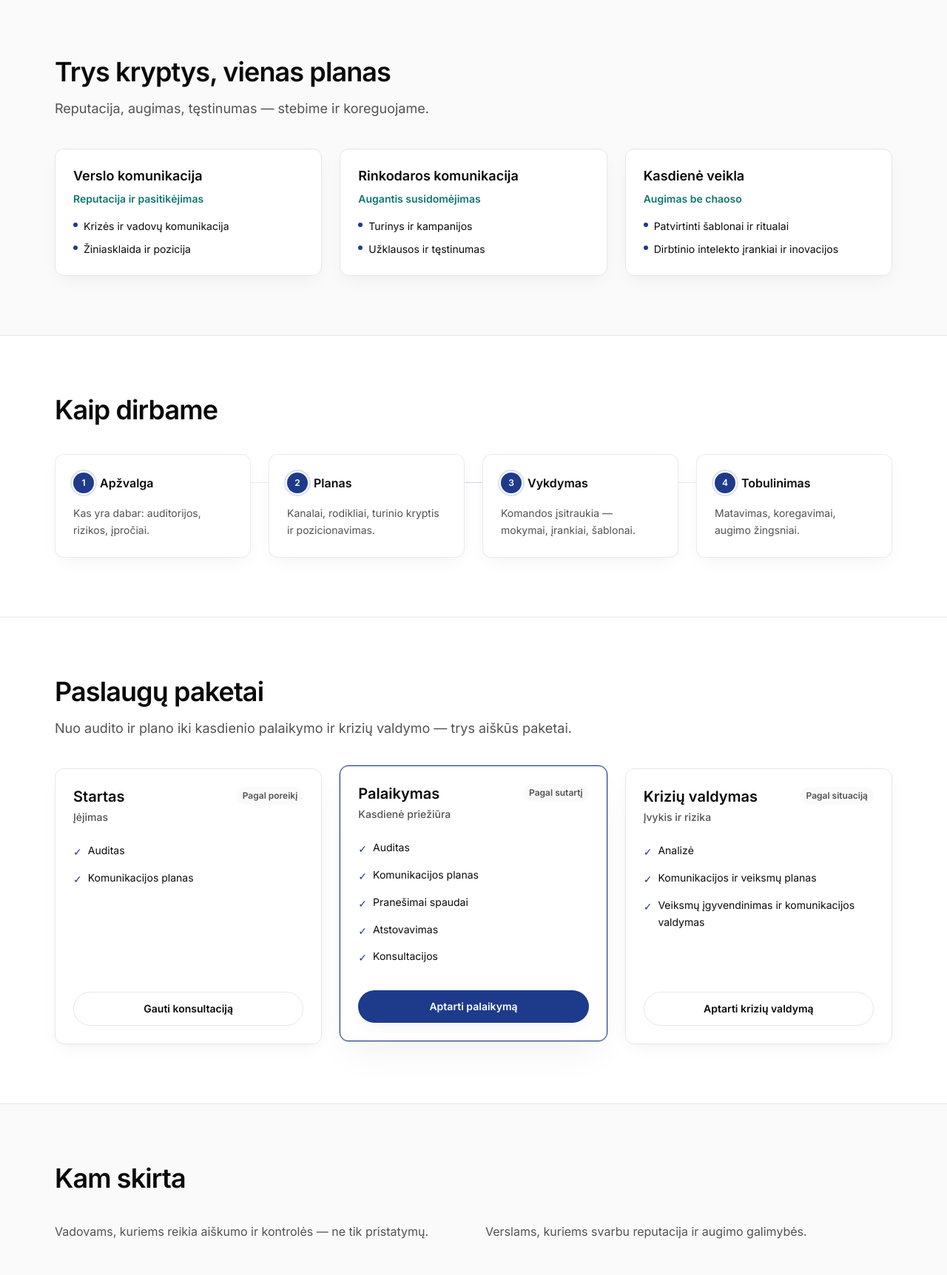
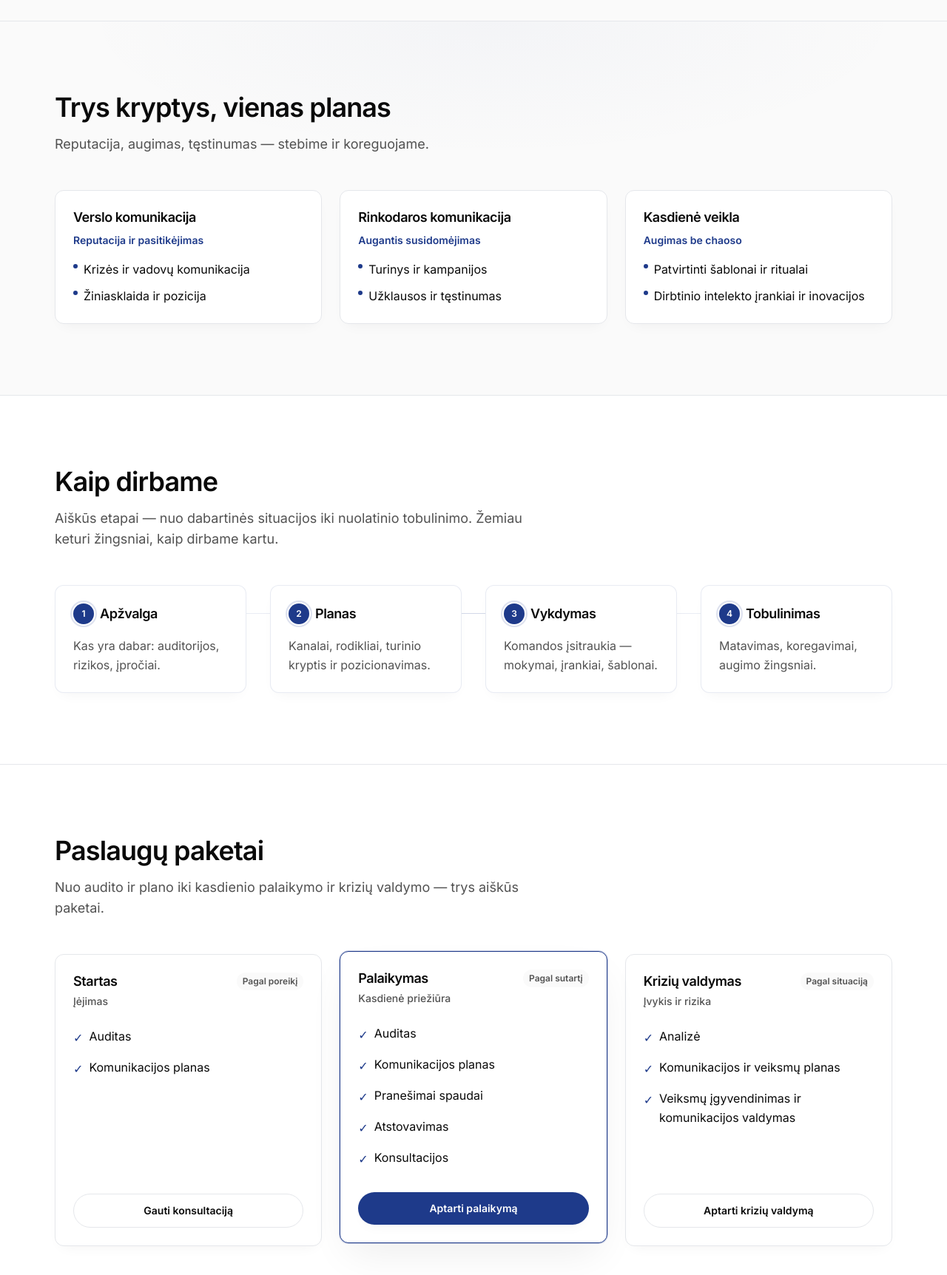
Before and after one commit to DITreneris/intuit, an Astro site: page / in a window 1280 px wide. Shown: the part 1060-2784 px from the top of the page at 74% size. Built offline with nearby package versions, Linux system fonts and the light colour scheme; Astro itself is replaced by a stand-in of ours.

Commit message:
feat(landing): micro spacing, DS utilities, and brand token sync
Tighter landing rhythm (section-shell lg:py-24), Hero H1 measure/leading, Solution decorative glow, Process intro with i18n, list spacing, and Final CTA glass tweaks. Align diagram/hero gradients to accent; add .section-intro and .card-title; refresh DESIGN-SYSTEM, BRAND, and changelog.

Co-authored-by: Cursor <cursoragent@cursor.com>

```diff
--- a/src/components/sections/About.astro
+++ b/src/components/sections/About.astro
@@ -13,7 +13,7 @@ const { messages } = Astro.props;
     <h2 class="text-3xl font-semibold tracking-tight md:text-4xl">{messages.about.title}</h2>
     <div class="grid gap-8 md:grid-cols-2">
       {messages.about.paragraphs.map((p) => (
-        <p class="text-sm leading-relaxed text-muted md:text-base">{p}</p>
+        <p class="section-intro">{p}</p>
       ))}
     </div>
   </div>
--- a/src/components/sections/FinalCta.astro
+++ b/src/components/sections/FinalCta.astro
@@ -30,10 +30,10 @@ const mapsHref = `https://www.google.com/maps/search/?api=1&query=${encodeURICom
     <div class="grid gap-10 md:grid-cols-[1.2fr_0.8fr] md:items-start">
       <div class="space-y-4">
         <h2 class="text-3xl font-semibold tracking-tight md:text-4xl">{messages.finalCta.title}</h2>
-        <p class="max-w-measure text-lg text-white/70">{messages.finalCta.subtitle}</p>
+        <p class="max-w-measure text-base leading-relaxed text-white/70 md:text-lg">{messages.finalCta.subtitle}</p>
       </div>
 
-      <div class="rounded-xl border border-white/15 bg-white/10 p-6 backdrop-blur">
+      <div class="rounded-xl border border-white/12 bg-white/10 p-6 backdrop-blur md:p-7">
         <div class="mb-6 flex flex-col gap-5 sm:flex-row sm:items-start">
           <div
             class="relative mx-auto h-28 w-28 shrink-0 overflow-hidden rounded-xl ring-1 ring-white/20 sm:mx-0 md:h-32 md:w-32"
--- a/src/components/sections/Offers.astro
+++ b/src/components/sections/Offers.astro
@@ -14,10 +14,10 @@ const isHighlighted = (tier: (typeof messages.offers.tiers)[number]) =>
 ---
 
 <section id="offers" class="scroll-mt-28 border-b border-line bg-surface">
-  <div class="section-shell space-y-10">
-    <div class="max-w-3xl space-y-4">
+  <div class="section-shell space-y-10 md:space-y-12">
+    <div class="max-w-measure space-y-4">
       <h2 class="text-3xl font-semibold tracking-tight md:text-4xl">{messages.offers.title}</h2>
-      <p class="text-base text-muted md:text-lg">{messages.offers.subtitle}</p>
+      <p class="section-intro">{messages.offers.subtitle}</p>
     </div>
 
     <div class="grid gap-6 md:grid-cols-3">
@@ -25,12 +25,12 @@ const isHighlighted = (tier: (typeof messages.offers.tiers)[number]) =>
         <article class:list={[isHighlighted(tier) ? 'card-featured' : 'card flex flex-col p-6']}>
           <div class="flex items-start justify-between gap-3">
             <div>
-              <h3 class="text-xl font-semibold leading-snug">{tier.name}</h3>
+              <h3 class="card-title">{tier.name}</h3>
               <p class="mt-1 text-sm font-medium text-muted">{tier.tag}</p>
             </div>
             <span class="shrink-0 rounded-full bg-paper px-2 py-1 text-xs font-semibold text-muted">{tier.price}</span>
           </div>
-          <ul class="mt-6 flex-1 space-y-3 text-sm leading-relaxed">
+          <ul class="mt-6 flex-1 space-y-3.5 text-base leading-relaxed">
             {tier.bullets.map((b) => (
               <li class="flex gap-2">
                 <span class="mt-0.5 shrink-0 text-accent" aria-hidden="true">✓</span>
--- a/src/components/sections/Process.astro
+++ b/src/components/sections/Process.astro
@@ -9,11 +9,14 @@ const { messages } = Astro.props;
 ---
 
 <section id="process" class="scroll-mt-28 border-b border-line bg-surface">
-  <div class="section-shell space-y-10">
-    <h2 class="text-3xl font-semibold tracking-tight md:text-4xl">{messages.process.title}</h2>
+  <div class="section-shell space-y-10 md:space-y-12">
+    <div class="max-w-measure space-y-4">
+      <h2 class="text-3xl font-semibold tracking-tight md:text-4xl">{messages.process.title}</h2>
+      <p class="section-intro">{messages.process.intro}</p>
+    </div>
 
     <div
-      class="relative grid gap-8 border-l-2 border-accent/20 pl-5 md:border-l-0 md:pl-0 md:grid-cols-4 md:gap-6"
+      class="relative grid gap-8 border-l-2 border-accent/20 pl-5 md:border-l-0 md:pl-0 md:grid-cols-4 md:gap-8"
       role="list"
     >
       <div
@@ -26,9 +29,9 @@ const { messages } = Astro.props;
             <span class="flex h-7 min-w-[1.75rem] items-center justify-center rounded-full bg-accent px-2 text-xs font-semibold text-white ring-2 ring-accent/15 ring-offset-2 ring-offset-surface">
               {idx + 1}
             </span>
-            <h3 class="text-base font-semibold leading-snug">{step.name}</h3>
+            <h3 class="card-title">{step.name}</h3>
           </div>
-          <p class="text-sm leading-relaxed text-muted">{step.detail}</p>
+          <p class="text-base leading-relaxed text-muted">{step.detail}</p>
         </div>
       ))}
     </div>
--- a/src/components/sections/Solution.astro
+++ b/src/components/sections/Solution.astro
@@ -8,19 +8,23 @@ interface Props {
 const { messages } = Astro.props;
 ---
 
-<section id="solution" class="scroll-mt-28 border-b border-line bg-paper">
-  <div class="section-shell space-y-10">
-    <div class="max-w-3xl space-y-4">
+<section id="solution" class="relative scroll-mt-28 overflow-hidden border-b border-line bg-paper">
+  <div
+    class="pointer-events-none absolute inset-0 bg-diagram-glow bg-no-repeat opacity-40"
+    aria-hidden="true"
+  />
+  <div class="section-shell relative space-y-10 md:space-y-12">
+    <div class="max-w-measure space-y-4">
       <h2 class="text-3xl font-semibold tracking-tight md:text-4xl">{messages.solution.title}</h2>
-      <p class="text-base text-muted md:text-lg">{messages.solution.intro}</p>
+      <p class="section-intro">{messages.solution.intro}</p>
     </div>
 
     <div class="grid gap-6 md:grid-cols-3 md:items-stretch">
       {messages.solution.pillars.map((pillar) => (
         <article class="card flex h-full flex-col p-6">
-          <h3 class="text-lg font-semibold leading-snug">{pillar.name}</h3>
-          <p class="mt-2 text-sm font-semibold text-accentTeal">{pillar.outcome}</p>
-          <ul class="mt-4 space-y-2 text-sm leading-relaxed text-ink">
+          <h3 class="card-title">{pillar.name}</h3>
+          <p class="mt-2 text-sm font-semibold text-accent">{pillar.outcome}</p>
+          <ul class="mt-4 space-y-2.5 text-base leading-relaxed text-ink">
             {pillar.points.map((p) => (
               <li class="flex gap-2">
                 <span class="mt-1.5 h-1.5 w-1.5 shrink-0 rounded-full bg-accent" aria-hidden="true" />
--- a/src/i18n/en.ts
+++ b/src/i18n/en.ts
@@ -91,6 +91,8 @@ export const en = {
   },
   process: {
     title: 'How we work',
+    intro:
+      'A clear sequence—from where you are today to steady refinement. Below are the four stages of how we work together.',
     steps: [
       { name: 'Overview', detail: 'What exists now: audiences, risks, and habits.' },
       { name: 'Plan', detail: 'Channels, metrics, narrative direction, and positioning.' },
--- a/src/i18n/lt.ts
+++ b/src/i18n/lt.ts
@@ -93,6 +93,8 @@ export const lt = {
   },
   process: {
     title: 'Kaip dirbame',
+    intro:
+      'Aiškūs etapai — nuo dabartinės situacijos iki nuolatinio tobulinimo. Žemiau keturi žingsniai, kaip dirbame kartu.',
     steps: [
       { name: 'Apžvalga', detail: 'Kas yra dabar: auditorijos, rizikos, įpročiai.' },
       { name: 'Planas', detail: 'Kanalai, rodikliai, turinio kryptis ir pozicionavimas.' },
--- a/src/styles/global.css
+++ b/src/styles/global.css
@@ -126,7 +126,7 @@
 
   /** Sekcijų konteineris — sutampa su DS checklist (max-w-content + horizontal / vertical padding) */
   .section-shell {
-    @apply mx-auto max-w-content px-4 py-16 md:px-6 md:py-20;
+    @apply mx-auto max-w-content px-4 py-16 md:px-6 md:py-20 lg:py-24;
   }
 
   /** TrustedBy ir kompaktiškos „strip“ sekcijos */
@@ -139,6 +139,16 @@
     @apply text-xs font-semibold uppercase tracking-[0.2em] text-muted;
   }
 
+  /** Vienoda sekcijos įžanga po H2 (plotis + šriftas) */
+  .section-intro {
+    @apply max-w-measure text-base font-normal leading-relaxed text-muted md:text-lg;
+  }
+
+  /** Kortelės / žingsnio / paketo antraštė — vienas dydis visame landing'e */
+  .card-title {
+    @apply text-lg font-semibold leading-snug tracking-tight text-ink;
+  }
+
   /** Header: kalbos jungiklis ir mobile meniu summary — vienas vizualinis šablonas */
   .header-toolbar-control {
     @apply inline-flex min-h-11 items-center justify-center rounded-lg border border-line px-3 text-xs font-semibold uppercase tracking-[0.2em] text-muted transition-colors duration-150 hover:border-ink hover:text-ink;
--- a/tailwind.config.mjs
+++ b/tailwind.config.mjs
@@ -25,8 +25,8 @@ export default {
         /** Hero diagram SVG — sinchronizuota su theme (žr. global.css :root) */
         diagramStrokeAi: '#c7d2fe',
         diagramLineSoft: '#9ca3af',
-        /** Diagramų akcentai — kontrolės žiedas, feedback loop (DS v1.1+) */
-        diagramElectric: '#2563eb',
+        /** Diagramų akcentai — ta pati hue kaip `accent` (viena „brand“ mėlyna) */
+        diagramElectric: '#1e3a8a',
         diagramLoop: '#475569',
       },
       fontFamily: {
@@ -47,20 +47,21 @@ export default {
         content: '1180px',
       },
       boxShadow: {
-        soft: '0 24px 48px -12px rgba(10, 10, 10, 0.06)',
-        softSm: '0 8px 24px -8px rgba(10, 10, 10, 0.08)',
+        soft: '0 24px 52px -12px rgba(10, 10, 10, 0.075)',
+        softSm: '0 8px 20px -10px rgba(10, 10, 10, 0.065)',
         /** Dropdown / elevated panels — tarp softSm ir generic lg */
         elevated: '0 12px 32px -8px rgba(10, 10, 10, 0.12)',
       },
       backgroundImage: {
+        /** Šiltas → baltas; pabaiga — labai silpnas `accent` tint (be atskiros indigo) */
         'hero-premium':
-          'linear-gradient(135deg, #f7f4ef 0%, #ffffff 45%, #eef2ff 100%)',
+          'linear-gradient(135deg, #f7f4ef 0%, #ffffff 52%, rgb(30 58 138 / 0.045) 100%)',
         /** Hero diagram wrapper — accent / 6% */
         'diagram-radial':
           'radial-gradient(circle at 30% 15%, rgb(30 58 138 / 0.06), transparent 55%)',
-        /** Švelnus „glow“ tik diagramos kortelei (pasitikėjimo tonas, ne hype) */
+        /** Švelnus „glow“ — tas pats accent RGB kaip diagram-radial */
         'diagram-glow':
-          'radial-gradient(ellipse 85% 70% at 52% 0%, rgb(37 99 235 / 0.07), transparent 52%)',
+          'radial-gradient(ellipse 85% 70% at 52% 0%, rgb(30 58 138 / 0.075), transparent 52%)',
       },
     },
   },
```
Also changed, not shown: docs/BRAND.md (+1 -1 lines), docs/DESIGN-SYSTEM.md (+17 -9 lines), src/components/sections/Hero.astro (+6 -4 lines), CHANGELOG.md.
